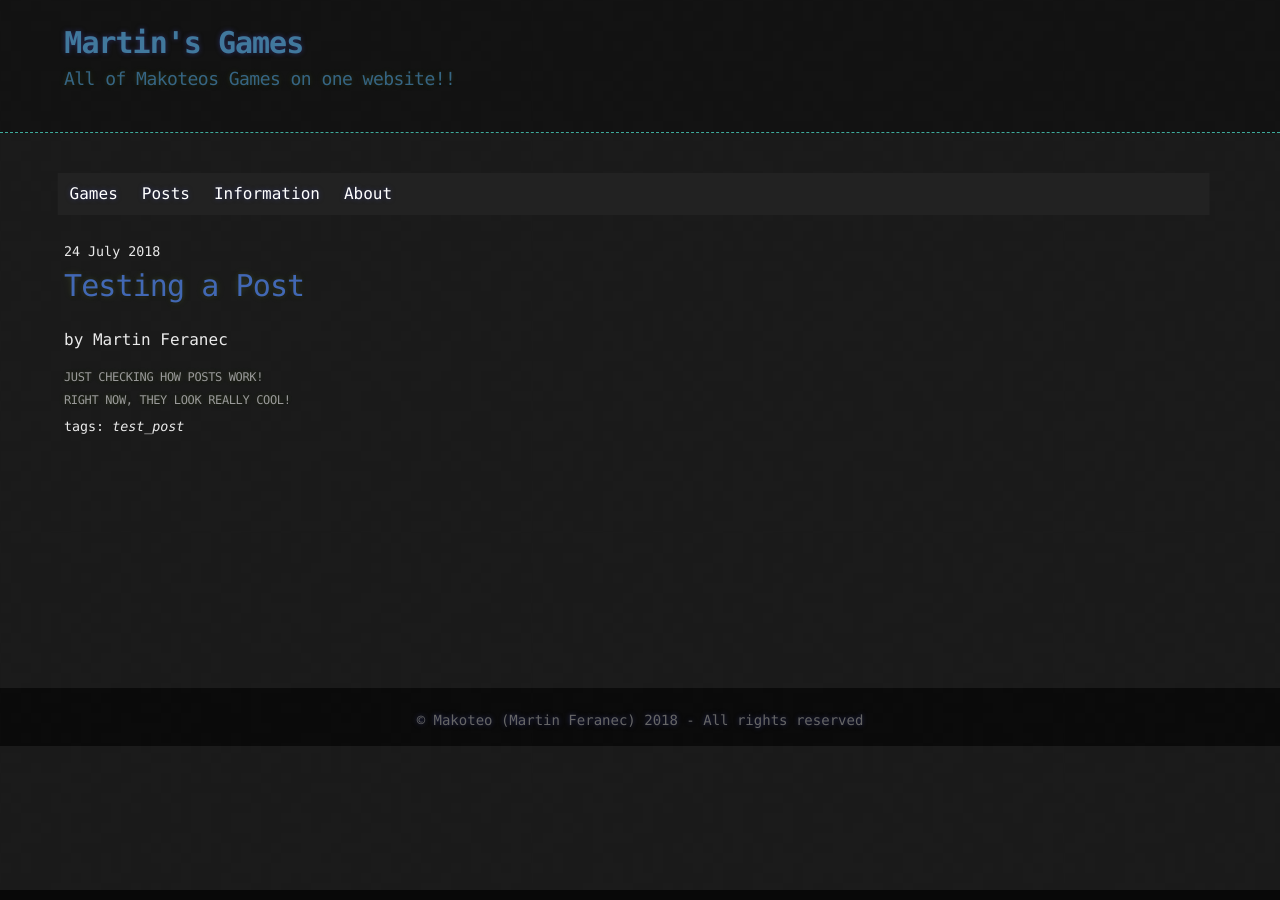
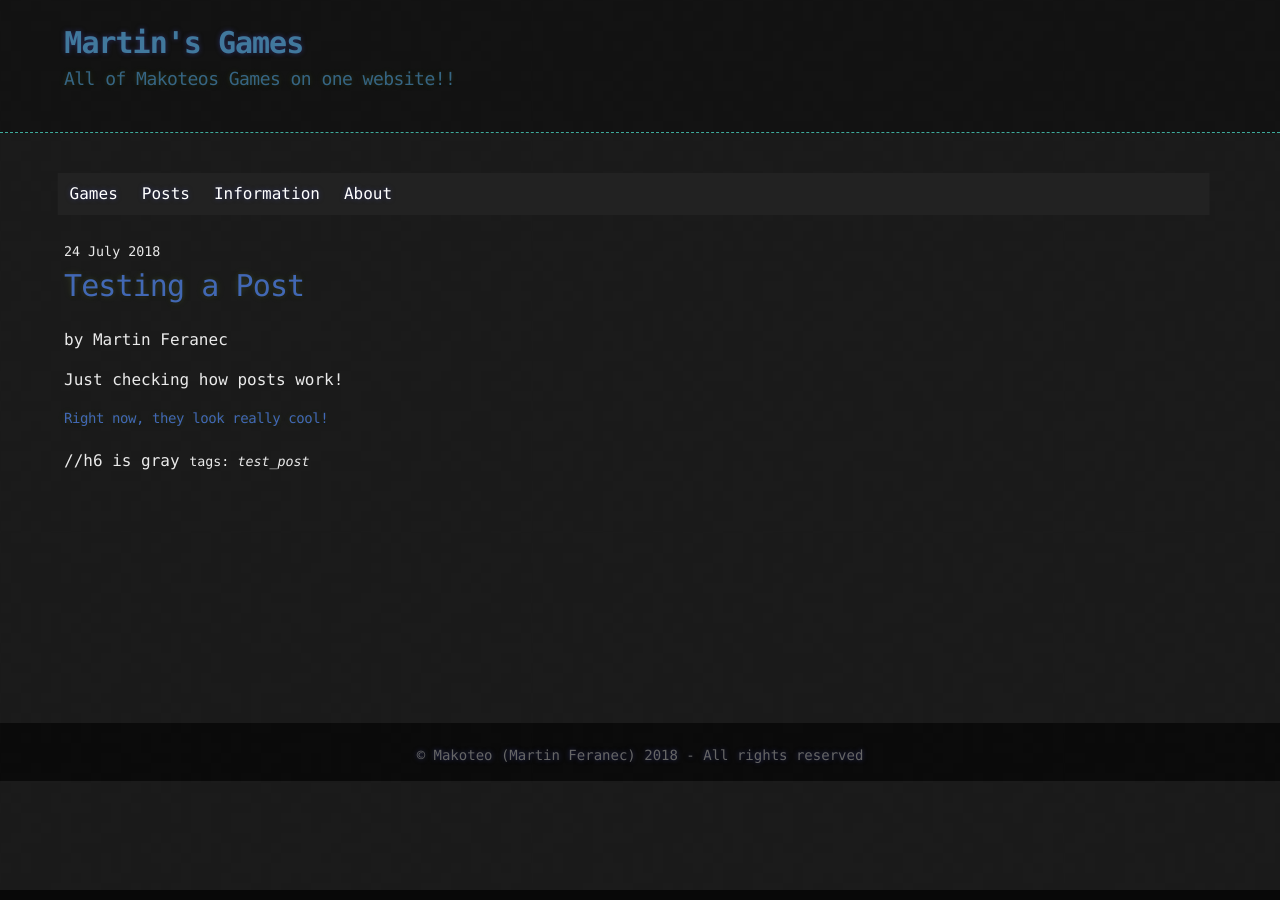
Before and after one commit to makoteo/blog, a Jekyll site: the page built from _posts/2018-07-23-test-post.md, in a window 1280 px wide. Built offline with Jekyll 4.4.1, drawn with Linux system fonts in a browser that asks for light colours.

Commit message:
Uh... I'm confused...

```diff
--- a/_posts/2018-07-23-test-post.md
+++ b/_posts/2018-07-23-test-post.md
@@ -7,10 +7,12 @@ author: Martin Feranec
 tags: test_post
 ---
 
+Just checking how posts work!
+
 {::nomarkdown}
 
-<h6>Just checking how posts work!</h6>
+<h4>Right now, they look really cool! </h4>
 
-<h6>Right now, they look really cool! </h6>
+//h6 is gray
 
 {:/}
```
